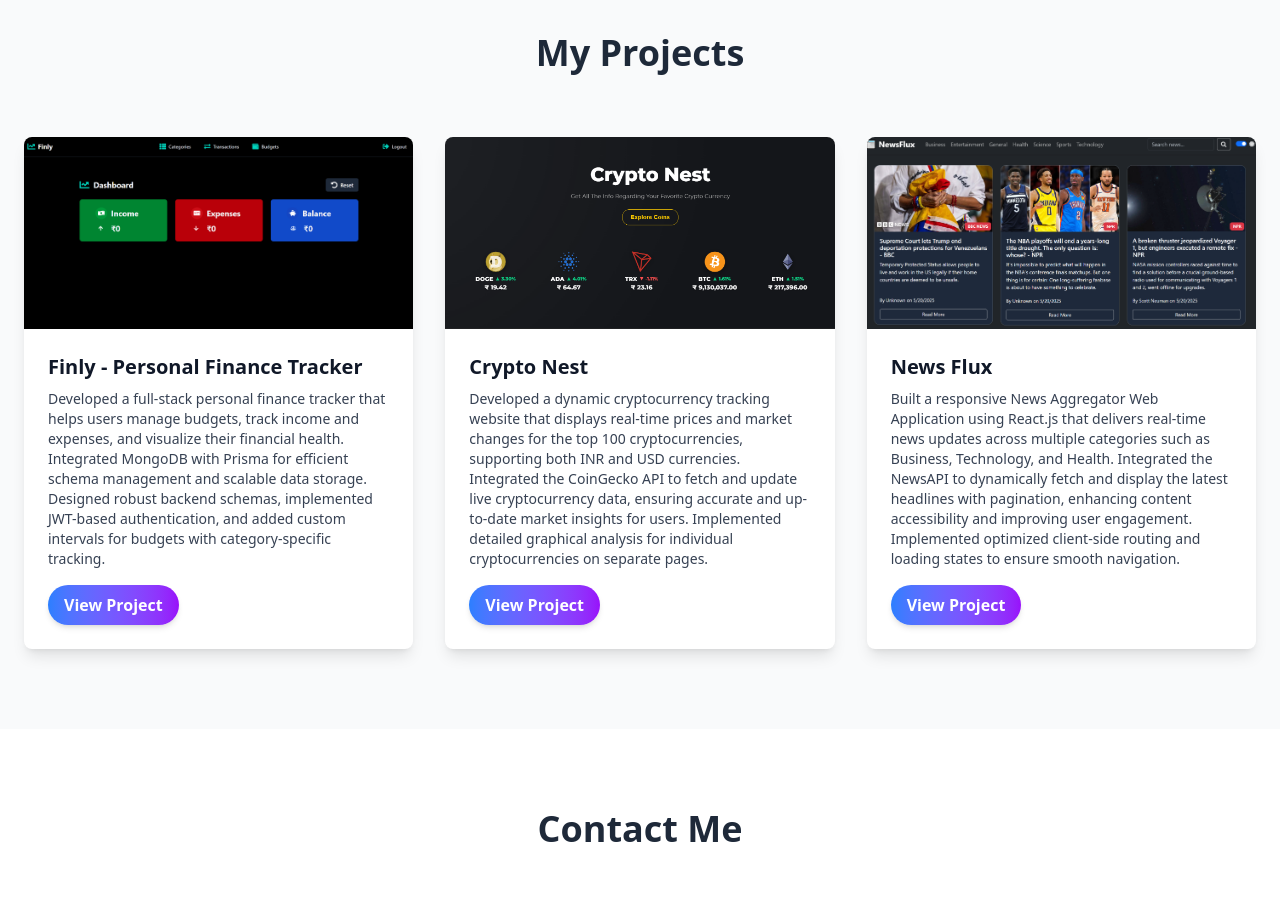
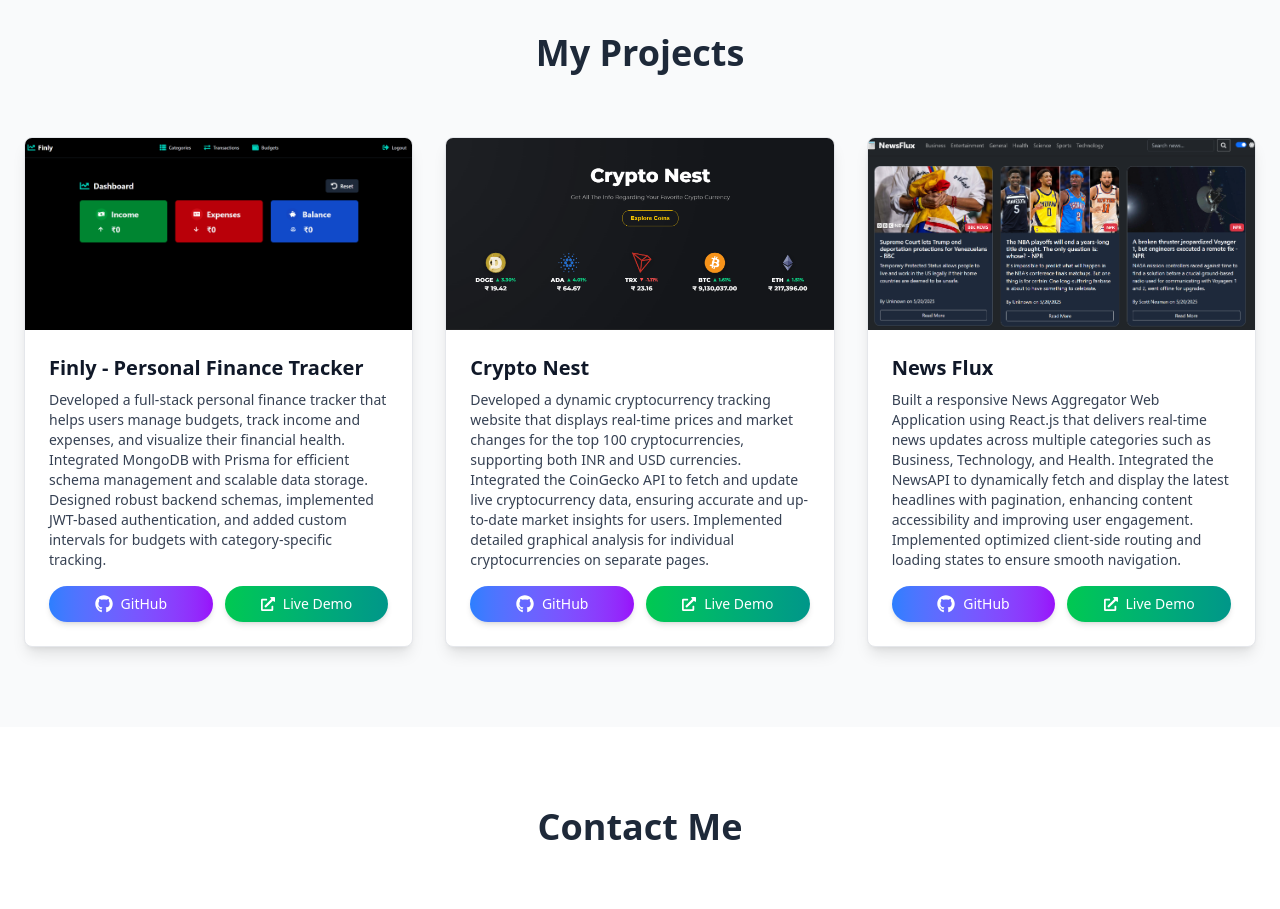
Before and after one commit to Aayushnhk/Portfolio-Master, a React (Vite) app: page / in a window 1280 px wide. Shown: the part 2160-3069 px from the top of the page. Built offline with nearby package versions, Linux system fonts and the light colour scheme.

Commit message:
Project cards updated

```diff
--- a/src/components/ProjectCard.jsx
+++ b/src/components/ProjectCard.jsx
@@ -1,9 +1,10 @@
-import React from 'react';
+import React from "react";
+import { FaGithub, FaExternalLinkAlt } from "react-icons/fa";
 
-const ProjectCard = ({ title, description, imageUrl, projectUrl }) => {
+const ProjectCard = ({ title, description, imageUrl, githubUrl, liveUrl }) => {
   return (
-    <div className="bg-white dark:bg-gray-800 rounded-lg shadow-lg overflow-hidden transform transition duration-500 hover:scale-105 hover:shadow-xl">
-      <a href={projectUrl} target="_blank" rel="noopener noreferrer">
+    <div className="bg-white dark:bg-gray-800 rounded-lg shadow-lg overflow-hidden transition-all duration-300 hover:scale-[1.02] hover:shadow-xl h-full flex flex-col border border-gray-200 dark:border-gray-700">
+      <a href={liveUrl || githubUrl} target="_blank" rel="noopener noreferrer" className="block">
         <img
           src={imageUrl}
           alt={title}
@@ -16,24 +17,43 @@
           }}
         />
       </a>
-      <div className="p-6">
-        <h3 className="text-xl font-bold mb-2 text-gray-900 dark:text-white hover:text-blue-600 dark:hover:text-blue-400 transition-colors duration-200">
-          <a href={projectUrl} target="_blank" rel="noopener noreferrer">
+      <div className="p-6 flex-grow flex flex-col">
+        <h3 className="text-xl font-bold mb-2 text-gray-900 dark:text-white transition-colors duration-200">
+          <a
+            href={liveUrl || githubUrl}
+            target="_blank"
+            rel="noopener noreferrer"
+            className="hover:text-blue-600 dark:hover:text-blue-400"
+          >
             {title}
           </a>
         </h3>
-        <p className="text-gray-700 dark:text-gray-300 text-sm mb-4">
+        <p className="text-gray-700 dark:text-gray-300 text-sm mb-4 flex-grow">
           {description}
         </p>
-        <div className="mt-4">
-          <a
-            href={projectUrl}
-            target="_blank"
-            rel="noopener noreferrer"
-            className="inline-block bg-gradient-to-r from-blue-500 to-purple-600 hover:from-blue-600 hover:to-purple-700 text-white font-bold py-2 px-4 rounded-full transition-all duration-300 ease-in-out transform hover:scale-105 shadow-md cursor-pointer"
-          >
-            View Project
-          </a>
+        <div className="mt-auto flex flex-wrap gap-3 justify-between items-center">
+          {githubUrl && (
+            <a
+              href={githubUrl}
+              target="_blank"
+              rel="noopener noreferrer"
+              className="flex items-center justify-center gap-2 flex-1 min-w-[120px] text-center bg-gradient-to-r from-blue-500 to-purple-600 hover:from-blue-600 hover:to-purple-700 text-white font-medium py-2 px-4 rounded-full transition-all duration-300 hover:scale-105 shadow-md text-sm"
+            >
+              <FaGithub className="text-lg" />
+              GitHub
+            </a>
+          )}
+          {liveUrl && (
+            <a
+              href={liveUrl}
+              target="_blank"
+              rel="noopener noreferrer"
+              className="flex items-center justify-center gap-2 flex-1 min-w-[120px] text-center bg-gradient-to-r from-green-500 to-teal-600 hover:from-green-600 hover:to-teal-700 text-white font-medium py-2 px-4 rounded-full transition-all duration-300 hover:scale-105 shadow-md text-sm"
+            >
+              <FaExternalLinkAlt className="text-sm" />
+              Live Demo
+            </a>
+          )}
         </div>
       </div>
     </div>
--- a/src/components/Projects.jsx
+++ b/src/components/Projects.jsx
@@ -1,5 +1,5 @@
-import React from 'react';
-import ProjectCard from './ProjectCard'; // Import the ProjectCard component
+import React from "react";
+import ProjectCard from "./ProjectCard"; // Import the ProjectCard component
 
 const Projects = () => {
   return (
@@ -13,19 +13,22 @@
             title="Finly - Personal Finance Tracker"
             description="Developed a full-stack personal finance tracker that helps users manage budgets, track income and expenses, and visualize their financial health. Integrated MongoDB with Prisma for efficient schema management and scalable data storage. Designed robust backend schemas, implemented JWT-based authentication, and added custom intervals for budgets with category-specific tracking."
             imageUrl="/finly-project.png"
-            projectUrl="https://github.com/Aayushnhk/FinlyFrontend"
+            githubUrl="https://github.com/Aayushnhk/FinlyFrontend"
+            liveUrl="https://finlyo7.netlify.app/"
           />
           <ProjectCard
             title="Crypto Nest"
             description="Developed a dynamic cryptocurrency tracking website that displays real-time prices and market changes for the top 100 cryptocurrencies, supporting both INR and USD currencies. Integrated the CoinGecko API to fetch and update live cryptocurrency data, ensuring accurate and up-to-date market insights for users. Implemented detailed graphical analysis for individual cryptocurrencies on separate pages."
             imageUrl="/crypto-project.png"
-            projectUrl="https://github.com/Aayushnhk/CryptoNest"
+            githubUrl="https://github.com/Aayushnhk/CryptoNest"
+            liveUrl="https://cryptonesto7.netlify.app/"
           />
           <ProjectCard
             title="News Flux"
             description="Built a responsive News Aggregator Web Application using React.js that delivers real-time news updates across multiple categories such as Business, Technology, and Health. Integrated the NewsAPI to dynamically fetch and display the latest headlines with pagination, enhancing content accessibility and improving user engagement. Implemented optimized client-side routing and loading states to ensure smooth navigation."
             imageUrl="/news-project.png"
-            projectUrl="https://github.com/Aayushnhk/NewsFlux"
+            githubUrl="https://github.com/Aayushnhk/NewsFlux"
+            liveUrl="https://news-flux.netlify.app/"
           />
         </div>
       </div>
```
